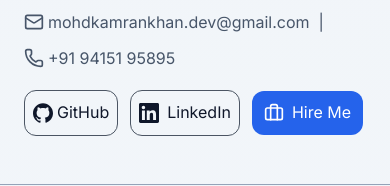
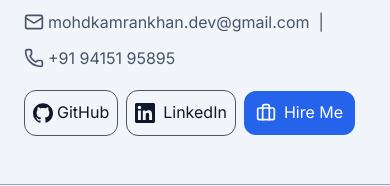
Before and after one commit to mohdkamran-khan/KAMRAN-portfolio, a React (Vite) app: page / in a window 390 px wide. Shown: the part 351-537 px from the top of the page. Built offline with nearby package versions, Linux system fonts and the light colour scheme.

Commit message:
Udated Home

```diff
--- a/src/App.jsx
+++ b/src/App.jsx
@@ -637,7 +637,7 @@
               <Phone className="h-5 w-5" /> +91 94151 95895
             </a>
           </div>
-          <div className="flex flex-wrap gap-3 lg:gap-4 md:gap-3 pt-5 justify-start items-center">
+          <div className="flex flex-wrap gap-2 lg:gap-4 md:gap-3 pt-5 justify-start items-center">
             <a
               href="https://github.com/mohdkamran-khan"
               target="_blank"
```
